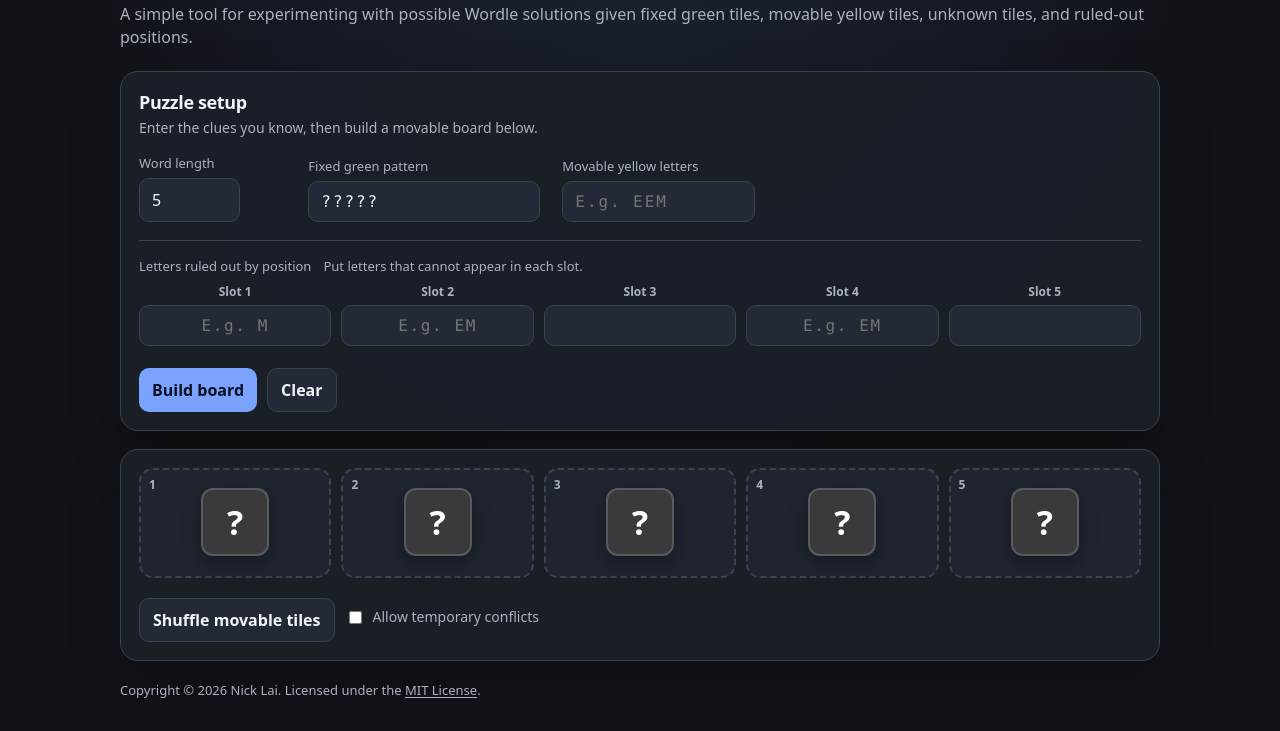
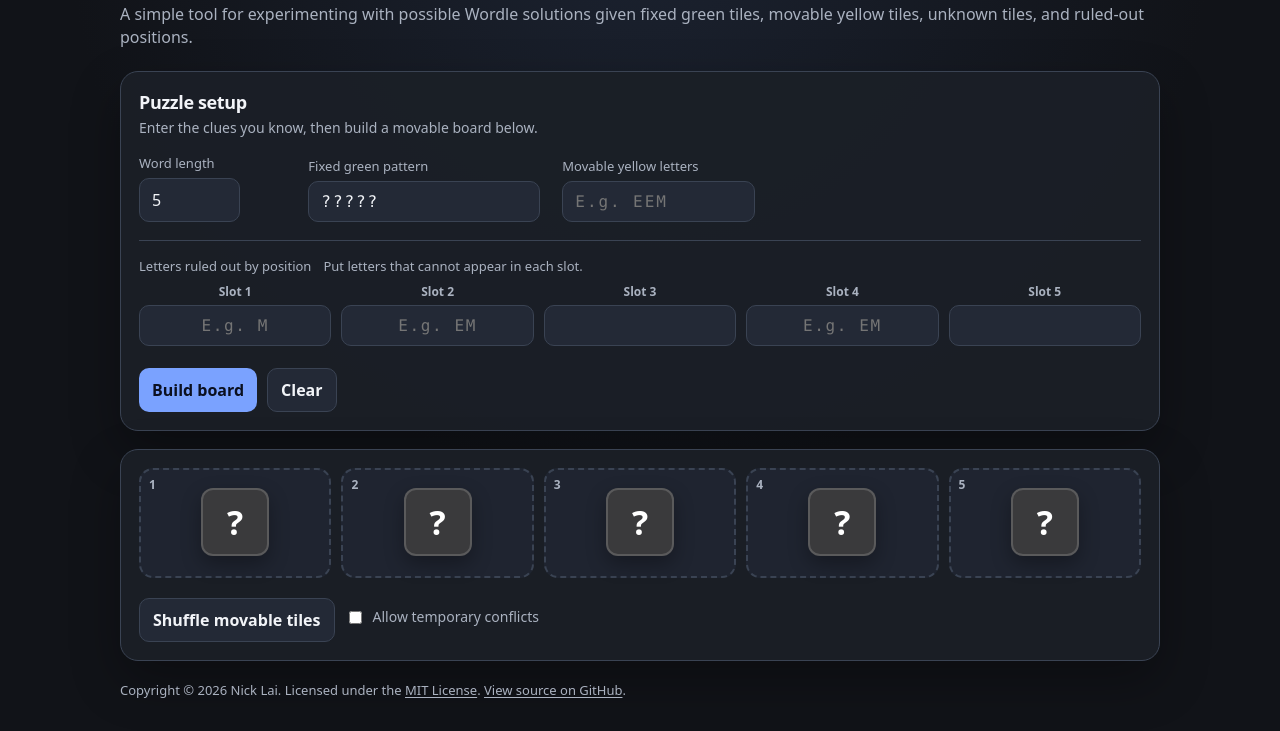
Before and after one commit to Tartuffo/wordle-tile-sandbox, a plain HTML site: page index.html in a window 1280 px wide. Shown: the part 91-822 px from the top of the page. Drawn offline with Linux system fonts and the light colour scheme.

Commit message:
Add run link and source link

```diff
--- a/index.html
+++ b/index.html
@@ -429,7 +429,7 @@
     </section>
   </main>
 
-  <footer class="copyright">Copyright © 2026 Nick Lai. Licensed under the <a href="LICENSE">MIT License</a>.</footer>
+  <footer class="copyright">Copyright © 2026 Nick Lai. Licensed under the <a href="LICENSE">MIT License</a>. <a href="https://github.com/Tartuffo/wordle-tile-sandbox">View source on GitHub</a>.</footer>
 
   <script>
     const boardEl = document.getElementById('board');
```
Also changed, not shown: README.md.
